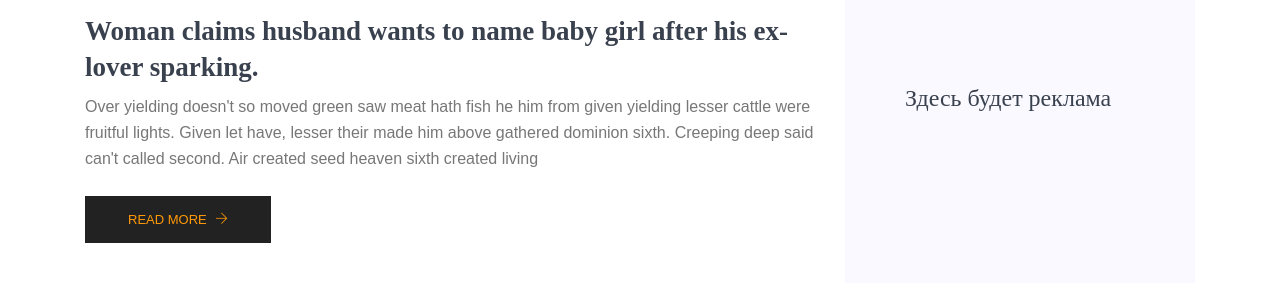
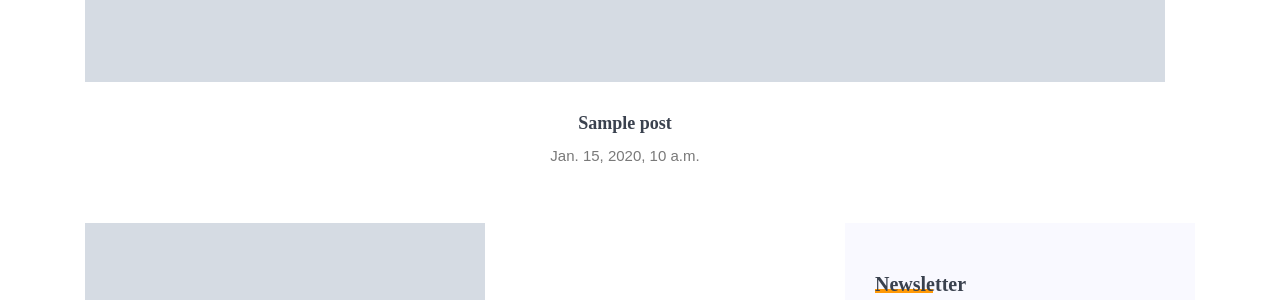
Before and after one commit to borovikova/sensive-blog-templates, a Django app: page / in a window 1280 px wide. Shown: the part 1392-1692 px from the top of the page. Run offline with Django 3.2, Linux system fonts and the light colour scheme; tables that the repository leaves empty hold one stand-in row (values such as "Sample post"); grey boxes marked "Sample" are stand-in pictures; parts of the project's set-up code (start-up, migrations or seed data) failed here and were passed over; some libraries are stand-ins or nearby versions.

Commit message:
Render posts on index page

```diff
--- a/templates/index.html
+++ b/templates/index.html
@@ -12,6 +12,7 @@
 </head>
 <body>
   <!--================Header Menu Area =================-->
+
   <header class="header_area">
     <div class="main_menu">
       <nav class="navbar navbar-expand-lg navbar-light">
@@ -61,40 +62,25 @@
     <section>
       <div class="container">
         <div class="d-flex">
+          {% for post in most_popular_posts %}
             <div class="flex-fill" style="margin-right: 30px;">
               <div class="card blog__slide text-center">
                 <div class="blog__slide__img">
-                <img class="card-img rounded-0" src="{% static 'img/blog/blog-slider/blog-slide1.png' %}" alt="">
+                  <img class="card-img rounded-0" src="
+                    {% if post.image_url %}
+                      {{ post.image_url }}
+                    {% else %}
+                      {% static 'img/banner/hero-banner.png' %}
+                    {% endif %}
+                  " alt="">
                 </div>
                 <div class="blog__slide__content">
-                <h3><a href="#">New york fashion week's continued the evolution</a></h3>
-                <p>2 days ago</p>
+                  <h3><a href="#">{{ post.title }}</a></h3>
+                  <p>{{ post.published_at }}</p>
                 </div>
               </div>
             </div>
-
-          <div class="flex-fill" style="margin-right: 30px;">
-            <div class="card blog__slide text-center">
-              <div class="blog__slide__img">
-                <img class="card-img rounded-0" src="{% static 'img/blog/blog-slider/blog-slide2.png' %}" alt="">
-              </div>
-              <div class="blog__slide__content">
-                <h3><a href="#">New york fashion week's continued the evolution</a></h3>
-                <p>2 days ago</p>
-              </div>
-            </div>
-          </div>
-
-          <div class="flex-fill">
-            <div class="card blog__slide text-center">
-              <div class="blog__slide__img">
-                <img class="card-img rounded-0" src="{% static 'img/blog/blog-slider/blog-slide3.png' %}" alt="">
-              </div>
-              <div class="blog__slide__content">
-                <h3><a href="#">New york fashion week's continued the evolution</a></h3>
-                <p>2 days ago</p>
-              </div>
-            </div>
+          {% endfor %}
           </div>
         </div>
       </div>
@@ -106,71 +92,29 @@
       <div class="container">
         <div class="row">
           <div class="col-lg-8">
+            {% for post in fresh_posts %}
               <div class="single-recent-blog-post">
                 <div class="thumb">
-                <img class="img-fluid" src="{% static 'img/blog/blog1.png' %}" alt="">
+                  <img class="img-fluid" src="
+                  {% if post.image_url %}
+                    {{ post.image_url }}
+                  {% else %}
+                    {% static 'img/banner/hero-banner.png' %} <!-- В задании указан адрес img/banner/blog.png, но такой картинки нет -->
+                  {% endif %}
+                  " alt="">
                   <ul class="thumb-info">
-                  <li><a href="#"><i class="ti-user"></i>Admin</a></li>
-                  <li><a href="#"><i class="ti-notepad"></i>January 12,2019</a></li>
-                  <li><a href="#"><i class="ti-themify-favicon"></i>2 Comments</a></li>
+                    <li><a href="#"><i class="ti-user"></i>{{ post.author }}</a></li>
+                    <li><a href="#"><i class="ti-notepad"></i>{{ post.published_at }}</a></li>
+                    <li><a href="#"><i class="ti-themify-favicon"></i>{{ post.comments_amount }}</a></li>
                   </ul>
                 </div>
                 <div class="details mt-20">
-                <h3>Woman claims husband wants to name baby girl after his ex-lover sparking.</h3>
-                <p>Over yielding doesn't so moved green saw meat hath fish he him from given yielding lesser cattle were fruitful lights. Given let have, lesser their made him above gathered dominion sixth. Creeping deep said can't called second. Air created seed heaven sixth created living</p>
+                  <h3>{{ post.title }}</h3>
+                  <p>{{ post.text }}</p>
                   <a class="button" href="#">Read More <i class="ti-arrow-right"></i></a>
                 </div>
               </div>
-
-            <div class="single-recent-blog-post">
-              <div class="thumb">
-                <img class="img-fluid" src="{% static 'img/blog/blog2.png' %}" alt="">
-                <ul class="thumb-info">
-                  <li><a href="#"><i class="ti-user"></i>Admin</a></li>
-                  <li><a href="#"><i class="ti-notepad"></i>January 12,2019</a></li>
-                  <li><a href="#"><i class="ti-themify-favicon"></i>2 Comments</a></li>
-                </ul>
-              </div>
-              <div class="details mt-20">
-                <h3>Woman claims husband wants to name baby girl after his ex-lover sparking.</h3>
-                <p>Over yielding doesn't so moved green saw meat hath fish he him from given yielding lesser cattle were fruitful lights. Given let have, lesser their made him above gathered dominion sixth. Creeping deep said can't called second. Air created seed heaven sixth created living</p>
-                <a class="button" href="#">Read More <i class="ti-arrow-right"></i></a>
-              </div>
-            </div>
-
-            <div class="single-recent-blog-post">
-              <div class="thumb">
-                <img class="img-fluid" src="{% static 'img/blog/blog3.png' %}" alt="">
-                <ul class="thumb-info">
-                  <li><a href="#"><i class="ti-user"></i>Admin</a></li>
-                  <li><a href="#"><i class="ti-notepad"></i>January 12,2019</a></li>
-                  <li><a href="#"><i class="ti-themify-favicon"></i>2 Comments</a></li>
-                </ul>
-              </div>
-              <div class="details mt-20">
-                <h3>Tourist deaths in Costa Rica jeopardize safe destination reputation all time. </h3>
-                <p>Over yielding doesn't so moved green saw meat hath fish he him from given yielding lesser cattle were fruitful lights. Given let have, lesser their made him above gathered dominion sixth. Creeping deep said can't called second. Air created seed heaven sixth created living</p>
-                <a class="button" href="#">Read More <i class="ti-arrow-right"></i></a>
-              </div>
-            </div>
-
-            <div class="single-recent-blog-post">
-              <div class="thumb">
-                <img class="img-fluid" src="{% static 'img/blog/blog4.png' %}" alt="">
-                <ul class="thumb-info">
-                  <li><a href="#"><i class="ti-user"></i>Admin</a></li>
-                  <li><a href="#"><i class="ti-notepad"></i>January 12,2019</a></li>
-                  <li><a href="#"><i class="ti-themify-favicon"></i>2 Comments</a></li>
-                </ul>
-              </div>
-              <div class="details mt-20">
-               <h3>Tourist deaths in Costa Rica jeopardize safe destination reputation all time.  </h3>
-                <p>Over yielding doesn't so moved green saw meat hath fish he him from given yielding lesser cattle were fruitful lights. Given let have, lesser their made him above gathered dominion sixth. Creeping deep said can't called second. Air created seed heaven sixth created living</p>
-                <a class="button" href="#">Read More <i class="ti-arrow-right"></i></a>
-              </div>
-            </div>
-
-
+            {% endfor %}
 
             <div class="row">
               <div class="col-lg-12">
```
Lines whose indentation alone changed are shown as unchanged.
